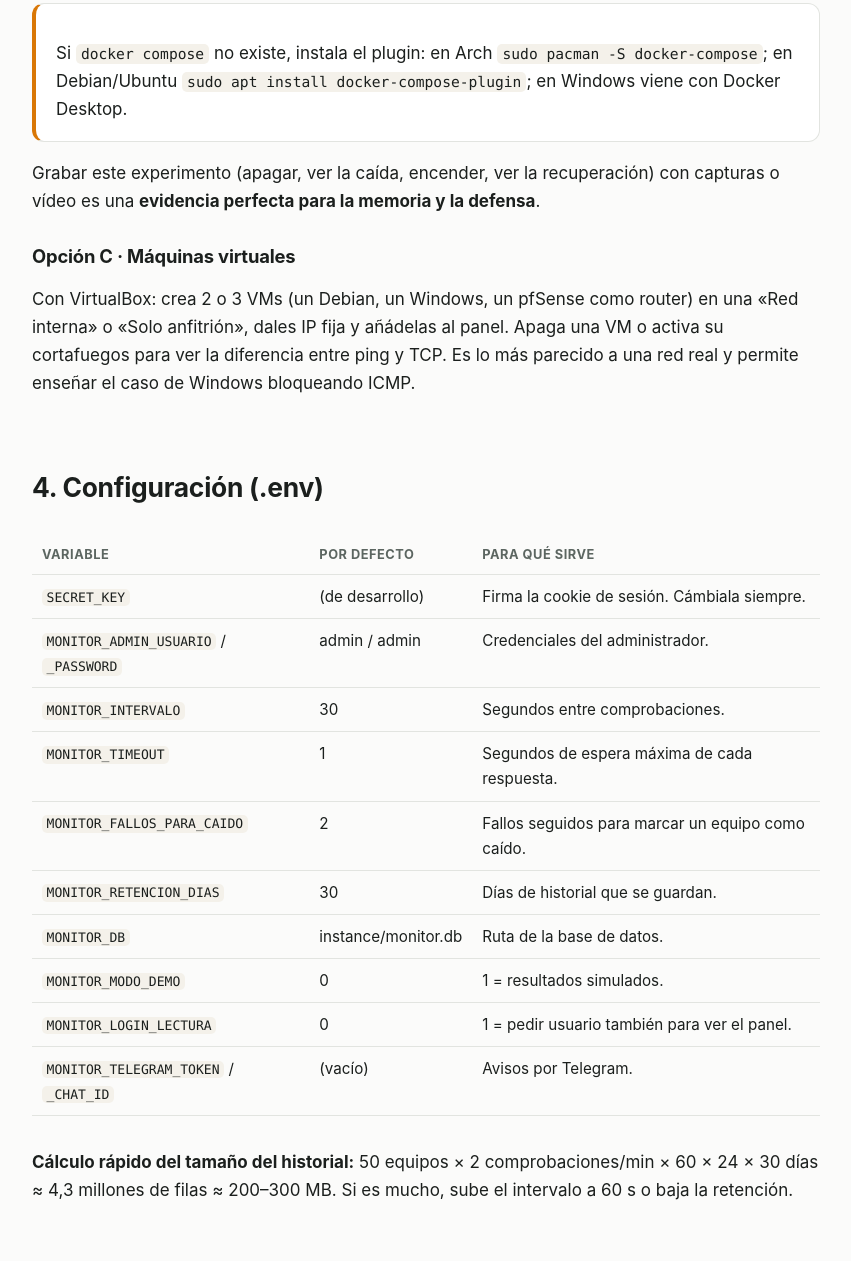
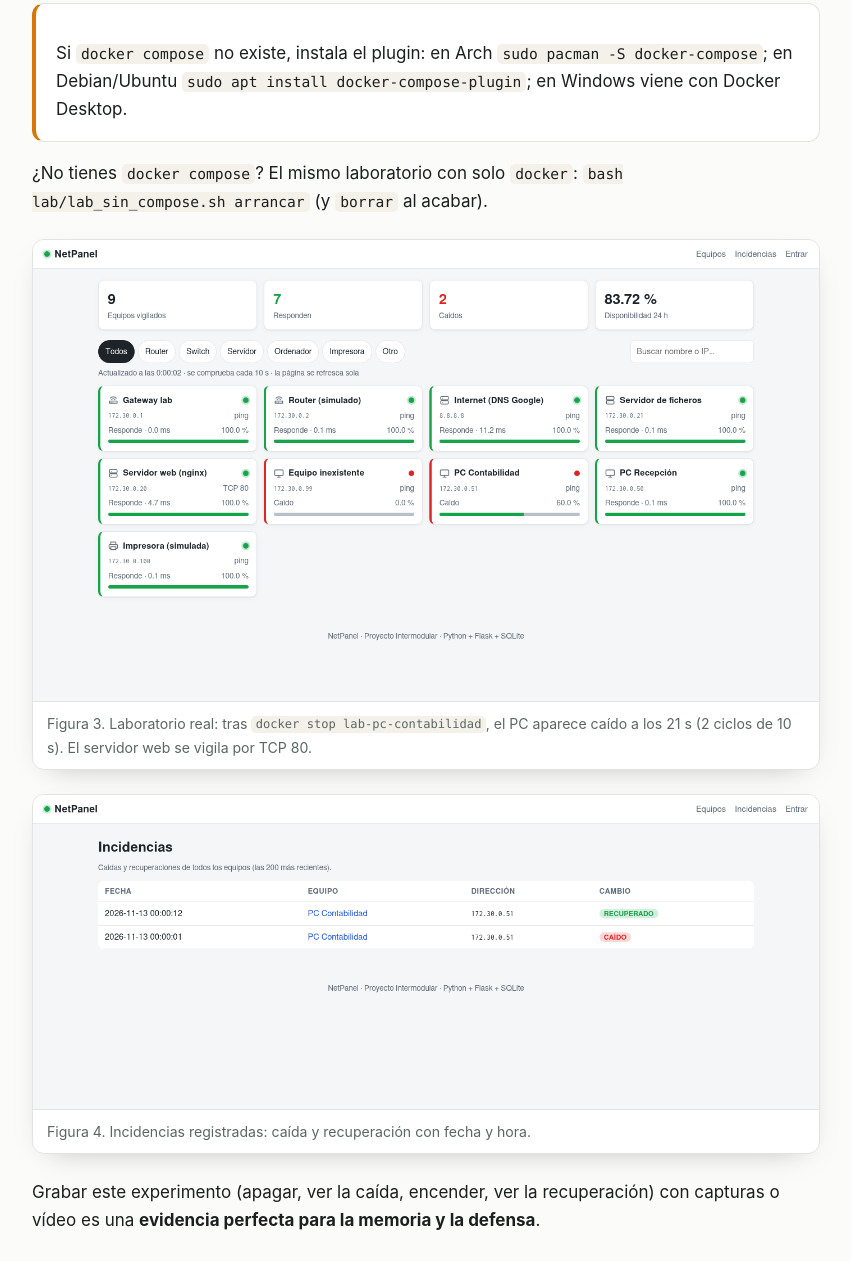
Before and after one commit to melvinfranco99/panel-monitorizacion-equipos, a plain HTML site: page docs/uso.html in a window 1280 px wide. Shown: the part 2391-3652 px from the top of the page, without its empty margins (344-1195 px from the left). Drawn offline with Linux system fonts and the light colour scheme.

Commit message:
Laboratorio probado: zona horaria, script sin compose y evidencias
- Dockerfile: tzdata + TZ=Europe/Madrid (el historial iba en UTC)
- lab/lab_sin_compose.sh para montar el laboratorio solo con docker
- Capturas reales del laboratorio en la web y resultados de CP1-CP6 en la memoria

Co-Authored-By: Claude Opus 5.5 <noreply@anthropic.com>

```diff
--- a/docs/uso.html
+++ b/docs/uso.html
@@ -110,6 +110,15 @@ docker compose stop servidor-web      # el servidor web (comprobado por TCP 80)
 
 docker compose down -v                # borrarlo todo al acabar</pre>
     <div class="caja aviso"><p>Si <code>docker compose</code> no existe, instala el plugin: en Arch <code>sudo pacman -S docker-compose</code>; en Debian/Ubuntu <code>sudo apt install docker-compose-plugin</code>; en Windows viene con Docker Desktop.</p></div>
+    <p>¿No tienes <code>docker compose</code>? El mismo laboratorio con solo <code>docker</code>: <code>bash lab/lab_sin_compose.sh arrancar</code> (y <code>borrar</code> al acabar).</p>
+    <figure class="captura">
+      <img src="img/lab_caida.png" alt="Panel del laboratorio con PC Contabilidad y un equipo inexistente caídos">
+      <figcaption>Figura 3. Laboratorio real: tras <code>docker stop lab-pc-contabilidad</code>, el PC aparece caído a los 21 s (2 ciclos de 10 s). El servidor web se vigila por TCP 80.</figcaption>
+    </figure>
+    <figure class="captura">
+      <img src="img/lab_incidencias.png" alt="Incidencias: PC Contabilidad caído a las 00:00:01 y recuperado a las 00:00:12">
+      <figcaption>Figura 4. Incidencias registradas: caída y recuperación con fecha y hora.</figcaption>
+    </figure>
     <p>Grabar este experimento (apagar, ver la caída, encender, ver la recuperación) con capturas o vídeo es una <strong>evidencia perfecta para la memoria y la defensa</strong>.</p>
 
     <h3>Opción C · Máquinas virtuales</h3>
```
Also changed, not shown: docs/img/lab_caida.png (added), docs/img/lab_incidencias.png (added), 5 other files.
